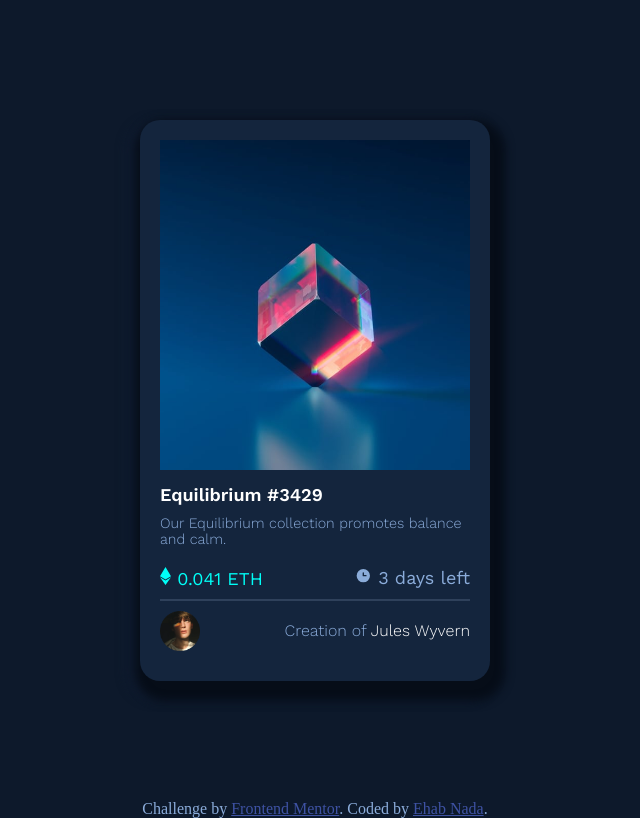
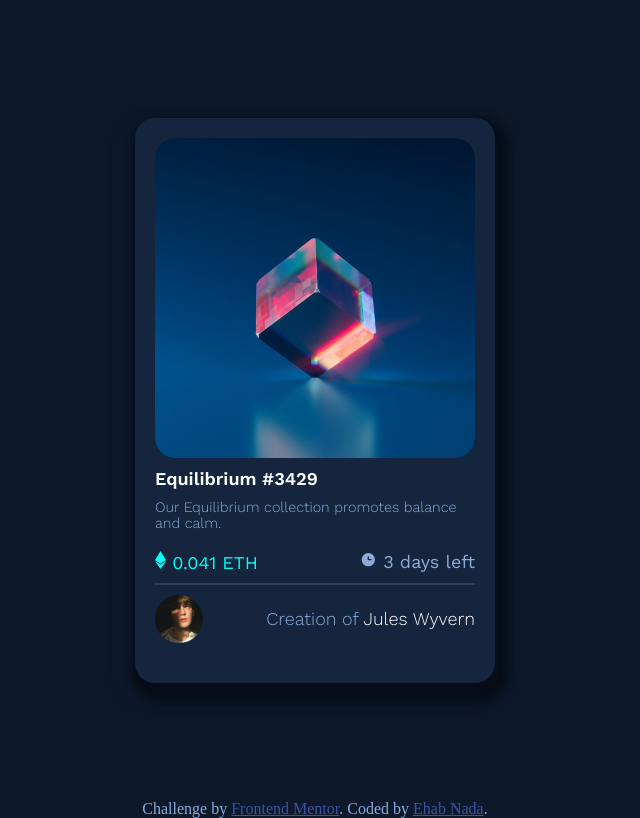
Before and after one commit to Ehab-Nada/nft-preview-card-component-main, a plain HTML site: page index.html in a window 1280 px wide. Shown: the whole page, without its empty margins (325-965 px from the left). Drawn offline with nearby package versions, Linux system fonts and the light colour scheme.

Commit message:
- daniel comment

```diff
--- a/css/master.css
+++ b/css/master.css
@@ -12,7 +12,13 @@ main {
     align-items: center;
 }
 .card {
-    width: 350px;
+    max-width: 360px;
+    min-width: 360px;
+    /* I used min max width to prevent
+    resizing of card >>> this size fit to
+    all screens
+    */
+    padding:20px;
     background-color: hsl(216, 50%, 16%);
     border-radius: 20px;
     box-shadow: 5px 10px 10px 10px hsl(218, 58%, 6%),-5px 10px 10px 10px hsl(216, 52%, 12%);
@@ -20,18 +26,18 @@ main {
 .image {
     position: relative;
     border-radius: 20px;
+    height: 320px; /*to give the div color-ima size */
+    overflow: hidden;
 }
 .image .main-img {
-    width: 350px;
-    height: 350px;
+    width:100%;
+    height: 100%;
     border-radius: 20px;
-    padding: 20px 20px 0 20px;
 }
 .image .view {
     position: absolute;
     z-index: -1;
     margin: calc(50% - 26px);
-    transition-duration: 0.2s;
 }
 .image:hover .view  {
     z-index: 1 ;
@@ -39,11 +45,10 @@ main {
 .image .color-img {
     z-index:-1;
     position: absolute;
-    width: 350px;
-    height: 350px;
-    padding: 20px 20px 0 20px;
-    transition-duration: 0.3s;
-
+    background-color: #00FFF7;
+    width: 100%;
+    height: 100%;
+    border-radius: 20px;
 }
 .image:hover .color-img{
     z-index: 1;
@@ -53,12 +58,11 @@ main {
 .text {
     font-family: "Work Sans" , sans-serif;
     font-size:18px;
-    padding: 10px 20px 20px 20px;
+    padding: 10px 0  ;
 }
 .text .eq {
     font-weight: 600;
     color: white;
-    transition-duration: 0.3s;
 }
 .text .eq:hover {
     color: #00FFF7;
@@ -86,14 +90,12 @@ main {
     border: 1px solid hsl(215, 32%, 27%);
 }
 .text .same-line .avtar {
-    width: 40px;
-    height: 40px;
-    margin-right: 5px;
+    width: 15%;
 }
 .text .same-line .cr {
     color:hsl(215, 51%, 70%);
     font-weight: 300;
-    font-size: 16px;
+    font-size: 1em;
     text-align: center;
 }
 .cr span {
@@ -104,7 +106,7 @@ main {
 }
 .attribution {
     color:hsl(215, 51%, 70%);
-    font-size: 16px;
+    font-size: 1em;
     text-align: center;
  }
 .attribution a {
--- a/index.html
+++ b/index.html
@@ -18,7 +18,7 @@
     <main>
       <div class="card">
         <div class="image">
-          <img class="color-img" src="images/co.png" alt="">
+          <div class="color-img"></div>
           <img class="view" src="images/icon-view.svg" alt="">
           <img class="main-img" src="images/image-equilibrium.jpg" alt="equulibrium">
         </div>
```
